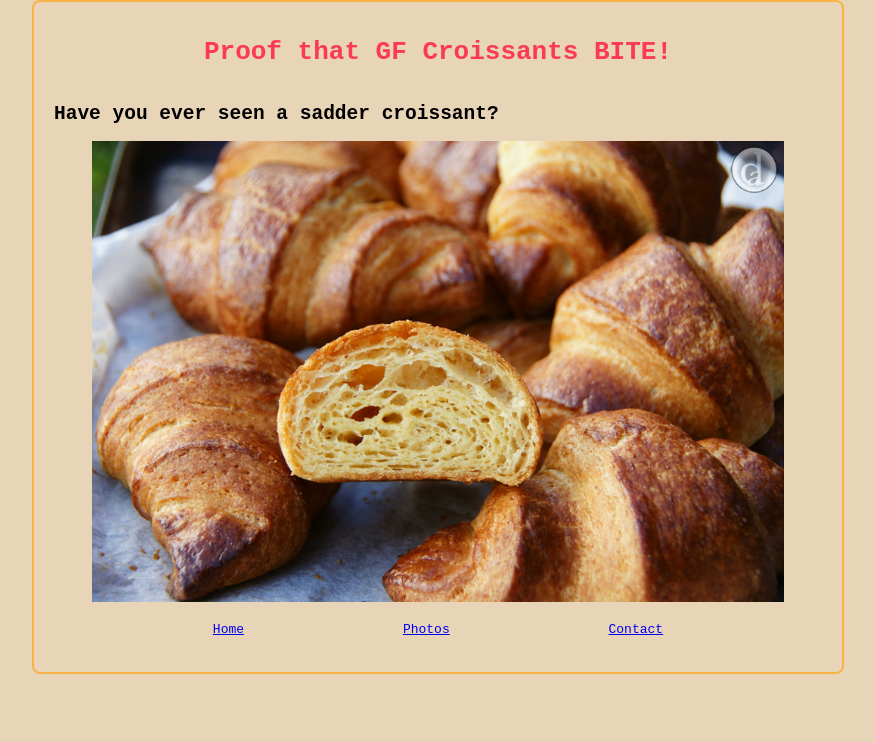
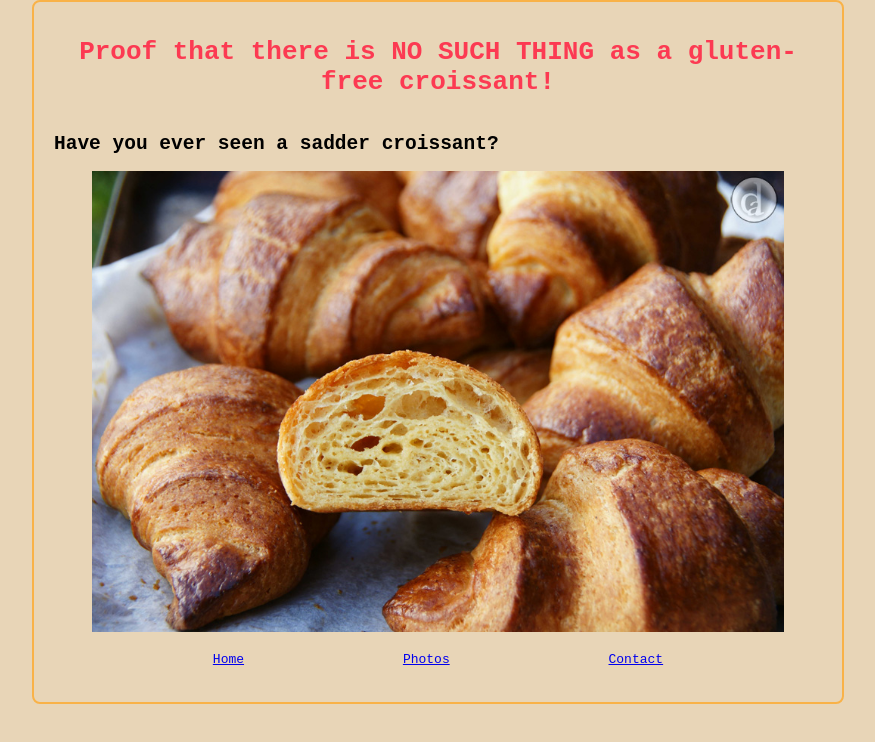
Before and after one commit to NewmanSaurusRex/croissant-static-webpage, a plain HTML site: page photo.html in a window 1280 px wide. Shown: the whole page, without its empty margins (202-1077 px from the left). Drawn offline with Linux system fonts and the light colour scheme.

Commit message:
heading updates!

```diff
--- a/photo.html
+++ b/photo.html
@@ -13,7 +13,7 @@
   </head>
   <body>
     <div class="container">
-      <h1>Proof that GF Croissants BITE!</h1>
+      <h1>Proof that there is NO SUCH THING as a gluten-free croissant!</h1>
       <div class="row">
         <div class="col-9">
           <h2>Have you ever seen a sadder croissant?</h2>
```
Also changed, not shown: contact.html (+1 -0 lines).
